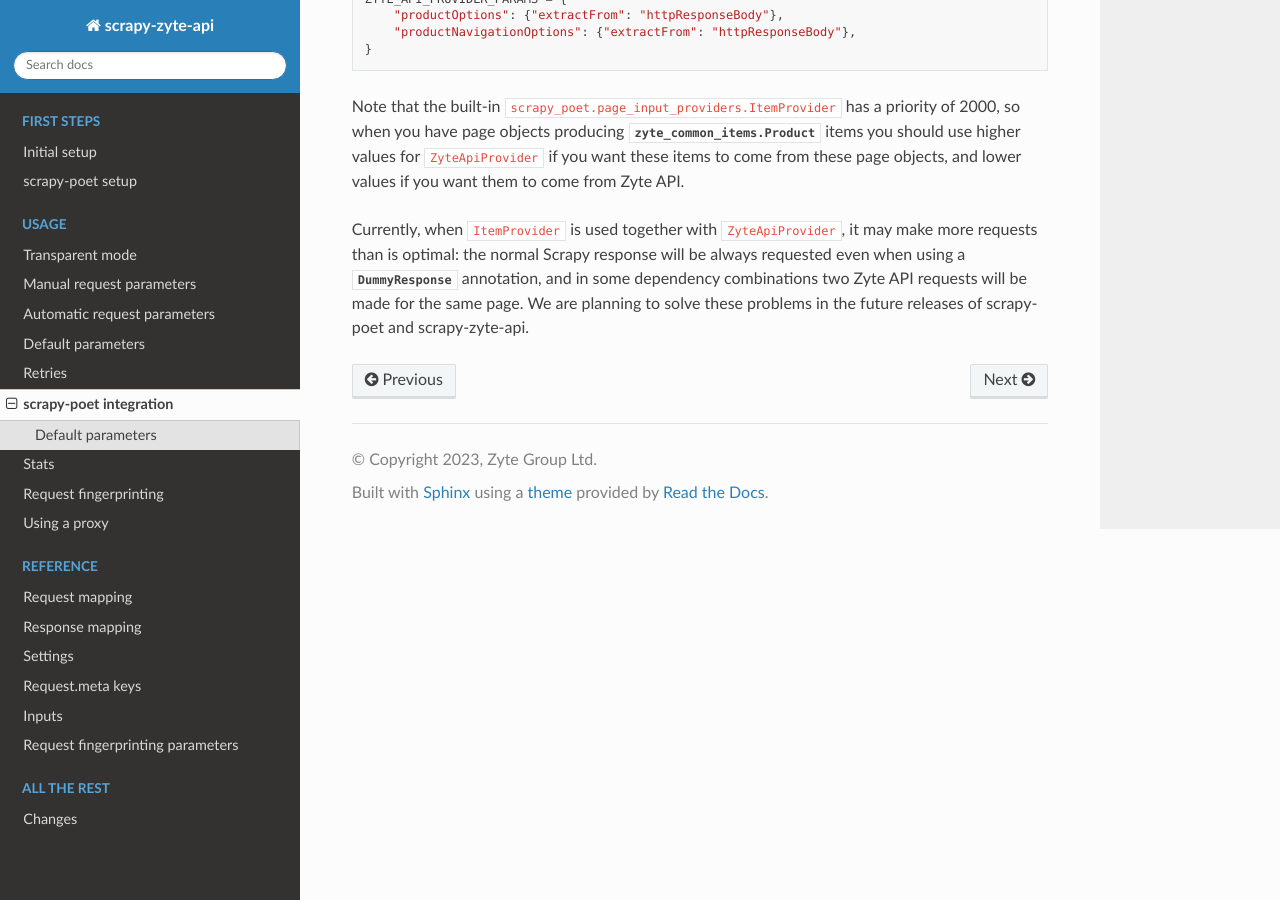
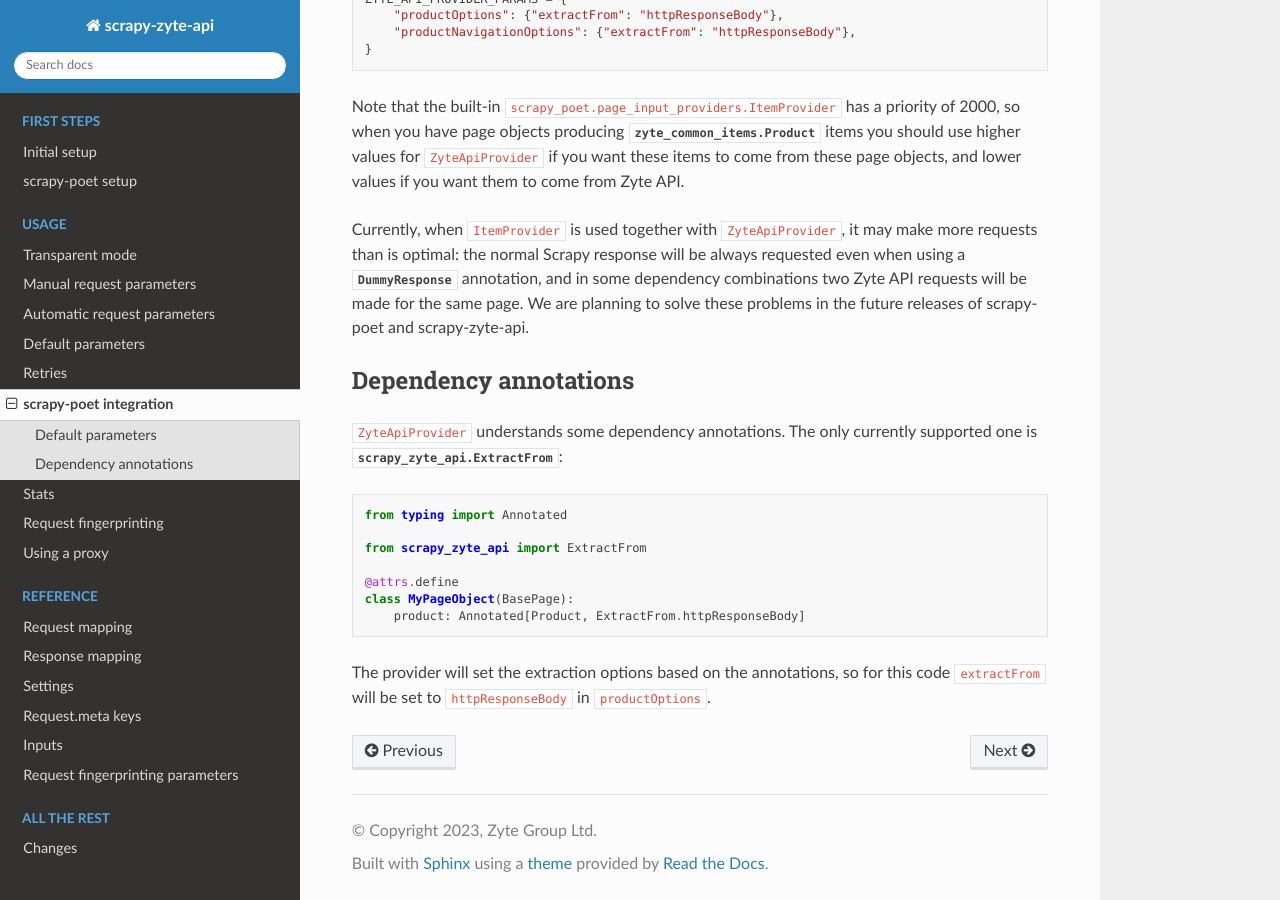
Before and after one commit to scrapy-plugins/scrapy-zyte-api, a Sphinx documentation site: the page built from docs/usage/scrapy-poet.rst, in a window 1280 px wide and 900 px high, scrolled down 1103 px. Built offline with Sphinx 7.4.7 and the Read the Docs theme 2.0.0, drawn with Linux system fonts in a browser that asks for light colours.

Commit message:
Add docs for ExtractFrom.

```diff
--- a/docs/usage/scrapy-poet.rst
+++ b/docs/usage/scrapy-poet.rst
@@ -65,3 +65,24 @@ always requested even when using a :class:`~scrapy_poet.DummyResponse`
 annotation, and in some dependency combinations two Zyte API requests will be
 made for the same page. We are planning to solve these problems in the future
 releases of :doc:`scrapy-poet <scrapy-poet:index>` and scrapy-zyte-api.
+
+
+Dependency annotations
+======================
+
+``ZyteApiProvider`` understands some dependency annotations. The only currently
+supported one is :class:`scrapy_zyte_api.ExtractFrom`:
+
+.. code-block:: python
+
+    from typing import Annotated
+
+    from scrapy_zyte_api import ExtractFrom
+
+    @attrs.define
+    class MyPageObject(BasePage):
+        product: Annotated[Product, ExtractFrom.httpResponseBody]
+
+The provider will set the extraction options based on the annotations, so for
+this code ``extractFrom`` will be set to ``httpResponseBody`` in
+``productOptions``.
```
